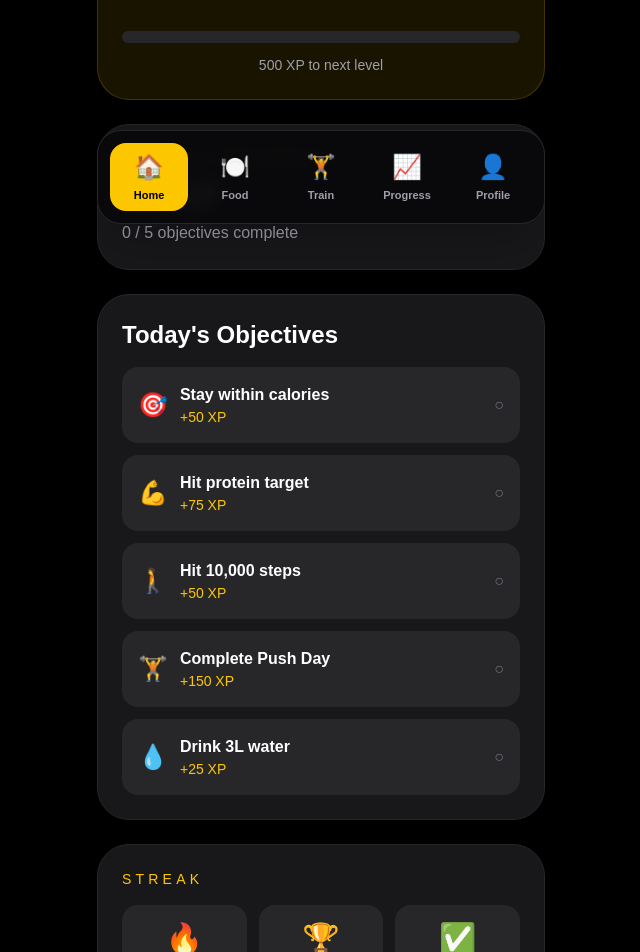
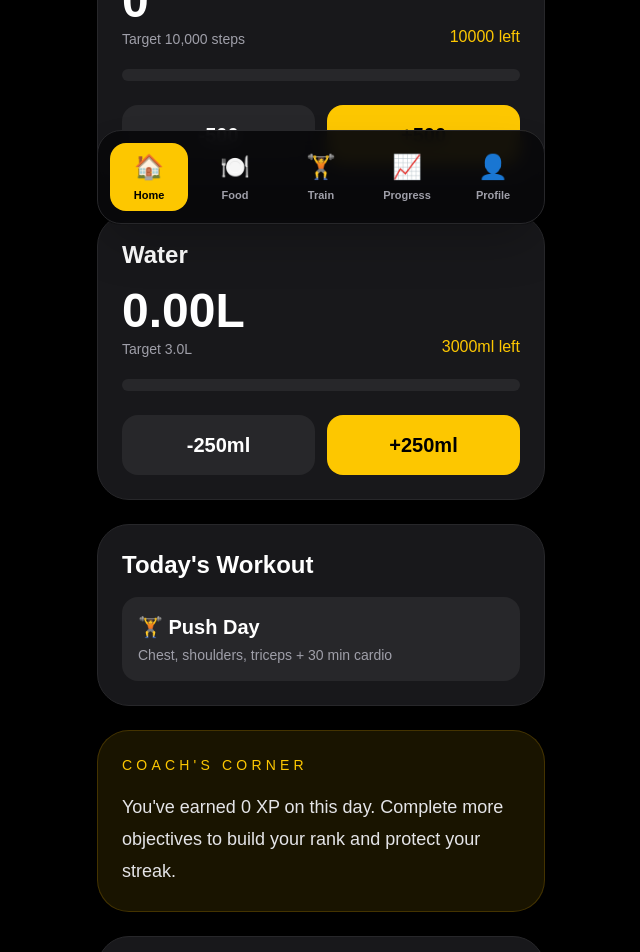
Before and after one commit to MarcRoscoe91/lion-coach, a Next.js app: page / in a window 1280 px wide. Shown: the part 560-1512 px from the top of the page, without its empty margins (319-959 px from the left). Built offline with nearby package versions, Linux system fonts and the light colour scheme.

Commit message:
Redesign home dashboard

```diff
--- a/app/page.tsx
+++ b/app/page.tsx
@@ -3,16 +3,14 @@
 import { useEffect, useMemo, useState } from "react";
 
 import AchievementsCard from "@/components/cards/AchievementsCard";
-import StreakCard from "@/components/cards/StreakCard";
-import XPCard from "@/components/cards/XPCard";
 import BottomNav from "@/components/navigation/BottomNav";
 
 import CoachCard from "@/components/home/CoachCard";
-import DailyProgressCard from "@/components/home/DailyProgressCard";
+import DashboardStats from "@/components/home/DashboardStats";
 import DaySelector from "@/components/home/DaySelector";
-import HomeHeader from "@/components/home/HomeHeader";
-import ObjectivesCard from "@/components/home/ObjectivesCard";
+import HomeHero from "@/components/home/HomeHero";
 import StepsCard from "@/components/home/StepsCard";
+import TodaysHuntCard from "@/components/home/TodaysHuntCard";
 import WaterCard from "@/components/home/WaterCard";
 import WeightCard from "@/components/home/WeightCard";
 import WorkoutCard from "@/components/home/WorkoutCard";
@@ -81,7 +79,6 @@ export default function Home() {
   const totalXP = Object.values(records).reduce((total, record) => {
     const day = getDay(records, record.date);
     const recordTotals = getNutritionTotals(day);
-    const recordWaterComplete = day.waterMl >= waterTargetMl;
 
     return (
       total +
@@ -92,26 +89,10 @@ export default function Home() {
         proteinComplete: recordTotals.protein >= proteinTarget,
         stepsComplete: day.steps >= stepsTarget,
         workoutComplete: day.workoutComplete,
-        waterComplete: recordWaterComplete,
+        waterComplete: day.waterMl >= waterTargetMl,
       })
     );
   }, 0);
-
-  const perfectDays = Object.values(records).filter((record) => {
-    const day = getDay(records, record.date);
-    const recordTotals = getNutritionTotals(day);
-
-    const xp = calculateDailyXP({
-      caloriesComplete:
-        recordTotals.calories > 0 && recordTotals.calories <= caloriesTarget,
-      proteinComplete: recordTotals.protein >= proteinTarget,
-      stepsComplete: day.steps >= stepsTarget,
-      workoutComplete: day.workoutComplete,
-      waterComplete: day.waterMl >= waterTargetMl,
-    });
-
-    return xp >= 450;
-  }).length;
 
   function updateSelectedRecord(updates: Parameters<typeof updateDay>[2]) {
     setRecords((current) => updateDay(current, selectedDate, updates));
@@ -120,7 +101,7 @@ export default function Home() {
   return (
     <main className="min-h-screen bg-black p-5 text-white">
       <div className="mx-auto max-w-md pb-32">
-        <HomeHeader selectedDate={selectedDate} />
+        <HomeHero totalXP={totalXP} selectedDate={selectedDate} />
 
         <DaySelector
           days={lastSevenDays}
@@ -128,35 +109,21 @@ export default function Home() {
           onSelectDate={setSelectedDate}
         />
 
-        <XPCard xp={totalXP} />
-
-        <DailyProgressCard
+        <TodaysHuntCard
           dailyXP={dailyXP}
           completedObjectives={completedObjectives}
-        />
-
-        <ObjectivesCard
           caloriesComplete={caloriesComplete}
           proteinComplete={proteinComplete}
           stepsComplete={stepsComplete}
           workoutComplete={selectedRecord.workoutComplete}
           waterComplete={waterComplete}
-          onToggleWorkout={() =>
-            updateSelectedRecord({
-              workoutComplete: !selectedRecord.workoutComplete,
-            })
-          }
-          onToggleWater={() =>
-            updateSelectedRecord({
-              waterMl: Math.min(waterTargetMl, selectedRecord.waterMl + 250),
-            })
-          }
         />
 
-        <StreakCard
-          streak={perfectDays}
-          bestStreak={perfectDays}
-          perfectDays={perfectDays}
+        <DashboardStats
+          weight={selectedRecord.weight}
+          steps={selectedRecord.steps}
+          waterMl={selectedRecord.waterMl}
+          calories={totals.calories}
         />
 
         <WeightCard
@@ -201,7 +168,7 @@ export default function Home() {
           }
           onIncrease={() =>
             updateSelectedRecord({
-              waterMl: selectedRecord.waterMl + 250
+              waterMl: selectedRecord.waterMl + 250,
             })
           }
         />
--- /dev/null
+++ b/components/components/home/DashboardStats.tsx
@@ -0,0 +1,40 @@
+type DashboardStatsProps = {
+  weight: number;
+  steps: number;
+  waterMl: number;
+  calories: number;
+};
+
+export default function DashboardStats({
+  weight,
+  steps,
+  waterMl,
+  calories,
+}: DashboardStatsProps) {
+  return (
+    <section className="mt-6 grid grid-cols-2 gap-4">
+      <StatTile label="Weight" value={`${weight.toFixed(1)}kg`} icon="⚖️" />
+      <StatTile label="Steps" value={steps.toLocaleString()} icon="🚶" />
+      <StatTile label="Water" value={`${(waterMl / 1000).toFixed(2)}L`} icon="💧" />
+      <StatTile label="Calories" value={`${calories}`} icon="🔥" />
+    </section>
+  );
+}
+
+function StatTile({
+  label,
+  value,
+  icon,
+}: {
+  label: string;
+  value: string;
+  icon: string;
+}) {
+  return (
+    <div className="rounded-[2rem] border border-zinc-800 bg-zinc-900 p-5">
+      <div className="text-3xl">{icon}</div>
+      <p className="mt-4 text-sm text-zinc-400">{label}</p>
+      <p className="mt-1 text-2xl font-black">{value}</p>
+    </div>
+  );
+}
--- /dev/null
+++ b/components/components/home/HomeHero.tsx
@@ -0,0 +1,76 @@
+import Image from "next/image";
+import {
+  getLevelFromXP,
+  getRank,
+  getXPForCurrentLevel,
+  getXPToNextLevel,
+} from "@/lib/xp";
+
+type HomeHeroProps = {
+  totalXP: number;
+  selectedDate: string;
+};
+
+function getGreeting() {
+  const hour = new Date().getHours();
+
+  if (hour < 12) return "Good Morning";
+  if (hour < 18) return "Good Afternoon";
+  return "Good Evening";
+}
+
+function formatDate(dateKey: string) {
+  return new Date(dateKey).toLocaleDateString("en-GB", {
+    weekday: "long",
+    day: "numeric",
+    month: "long",
+  });
+}
+
+export default function HomeHero({ totalXP, selectedDate }: HomeHeroProps) {
+  const level = getLevelFromXP(totalXP);
+  const rank = getRank(level);
+  const currentLevelXP = getXPForCurrentLevel(totalXP);
+  const xpToNextLevel = getXPToNextLevel(totalXP);
+  const progress = Math.min(100, (currentLevelXP / 500) * 100);
+
+  return (
+    <section className="rounded-[2rem] border border-yellow-500/20 bg-yellow-400/10 p-6 text-center">
+      <Image
+        src="/logo.png"
+        alt="Lion Coach"
+        width={95}
+        height={95}
+        className="mx-auto rounded-2xl"
+        priority
+      />
+
+      <h1 className="mt-5 text-3xl font-black">
+        {getGreeting()}, Marc
+      </h1>
+
+      <p className="mt-1 text-zinc-400">{formatDate(selectedDate)}</p>
+
+      <div className="mt-6 rounded-3xl bg-black/40 p-5">
+        <p className="text-sm uppercase tracking-[0.3em] text-yellow-400">
+          Level {level}
+        </p>
+
+        <h2 className="mt-2 text-4xl font-black">{rank}</h2>
+
+        <p className="mt-2 text-zinc-400">{totalXP.toLocaleString()} XP</p>
+
+        <div className="mt-5 h-3 overflow-hidden rounded-full bg-zinc-800">
+          <div
+            className="h-full rounded-full bg-yellow-400 transition-all duration-500"
+            style={{ width: `${progress}%` }}
+          />
+        </div>
+
+        <p className="mt-3 text-sm text-zinc-400">
+          {xpToNextLevel} XP to next level
+        </p>
+      </div>
+    </section>
+  );
+}
--- /dev/null
+++ b/components/components/home/TodaysHuntCard.tsx
@@ -0,0 +1,66 @@
+type TodaysHuntCardProps = {
+  dailyXP: number;
+  completedObjectives: number;
+  caloriesComplete: boolean;
+  proteinComplete: boolean;
+  stepsComplete: boolean;
+  workoutComplete: boolean;
+  waterComplete: boolean;
+};
+
+export default function TodaysHuntCard({
+  dailyXP,
+  completedObjectives,
+  caloriesComplete,
+  proteinComplete,
+  stepsComplete,
+  workoutComplete,
+  waterComplete,
+}: TodaysHuntCardProps) {
+  return (
+    <section className="mt-6 rounded-[2rem] border border-zinc-800 bg-zinc-900 p-6">
+      <div className="flex items-center justify-between">
+        <div>
+          <p className="text-sm uppercase tracking-[0.3em] text-yellow-400">
+            Today&apos;s Hunt
+          </p>
+
+          <h2 className="mt-2 text-3xl font-black">
+            {completedObjectives} / 5 Complete
+          </h2>
+        </div>
+
+        <div className="rounded-2xl bg-yellow-400 px-4 py-3 font-black text-black">
+          +{dailyXP} XP
+        </div>
+      </div>
+
+      <div className="mt-5 grid grid-cols-5 gap-2 text-center text-xl">
+        <MiniObjective complete={caloriesComplete} icon="🎯" />
+        <MiniObjective complete={proteinComplete} icon="💪" />
+        <MiniObjective complete={stepsComplete} icon="🚶" />
+        <MiniObjective complete={workoutComplete} icon="🏋️" />
+        <MiniObjective complete={waterComplete} icon="💧" />
+      </div>
+    </section>
+  );
+}
+
+function MiniObjective({
+  complete,
+  icon,
+}: {
+  complete: boolean;
+  icon: string;
+}) {
+  return (
+    <div
+      className={`rounded-2xl p-3 ${
+        complete ? "bg-green-400/10 text-green-400" : "bg-zinc-800 text-zinc-500"
+      }`}
+    >
+      <div>{icon}</div>
+      <div className="mt-1 text-sm">{complete ? "✓" : "○"}</div>
+    </div>
+  );
+}
```
Lines whose indentation alone changed are shown as unchanged.
